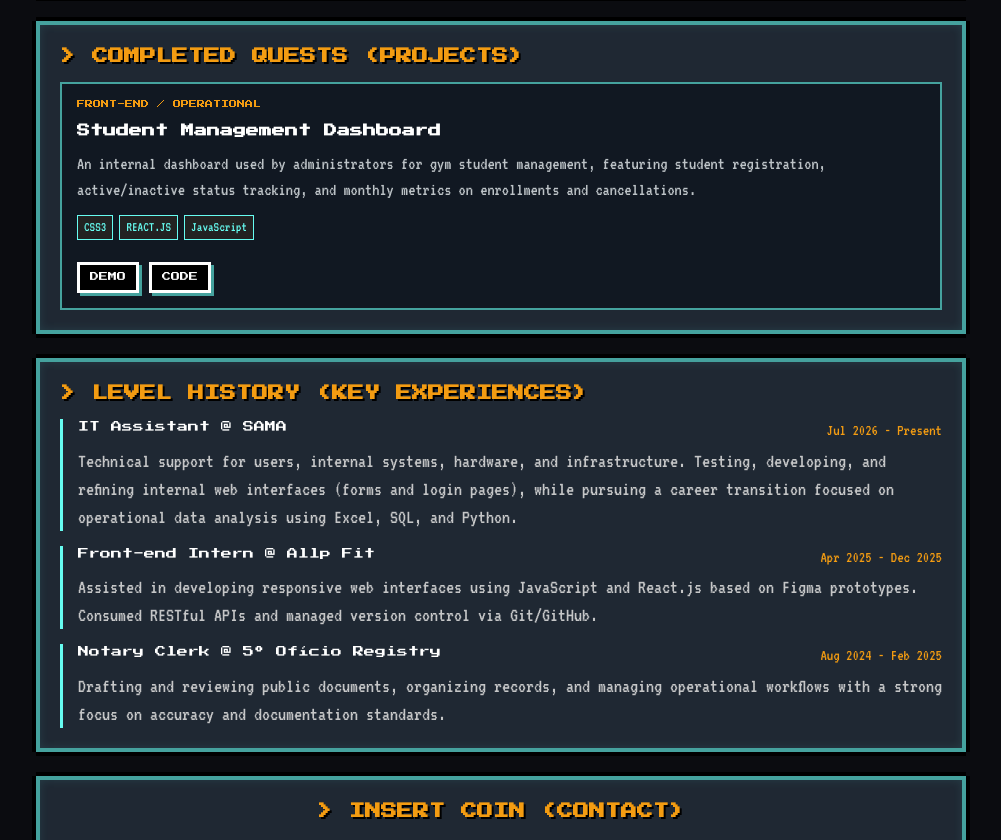
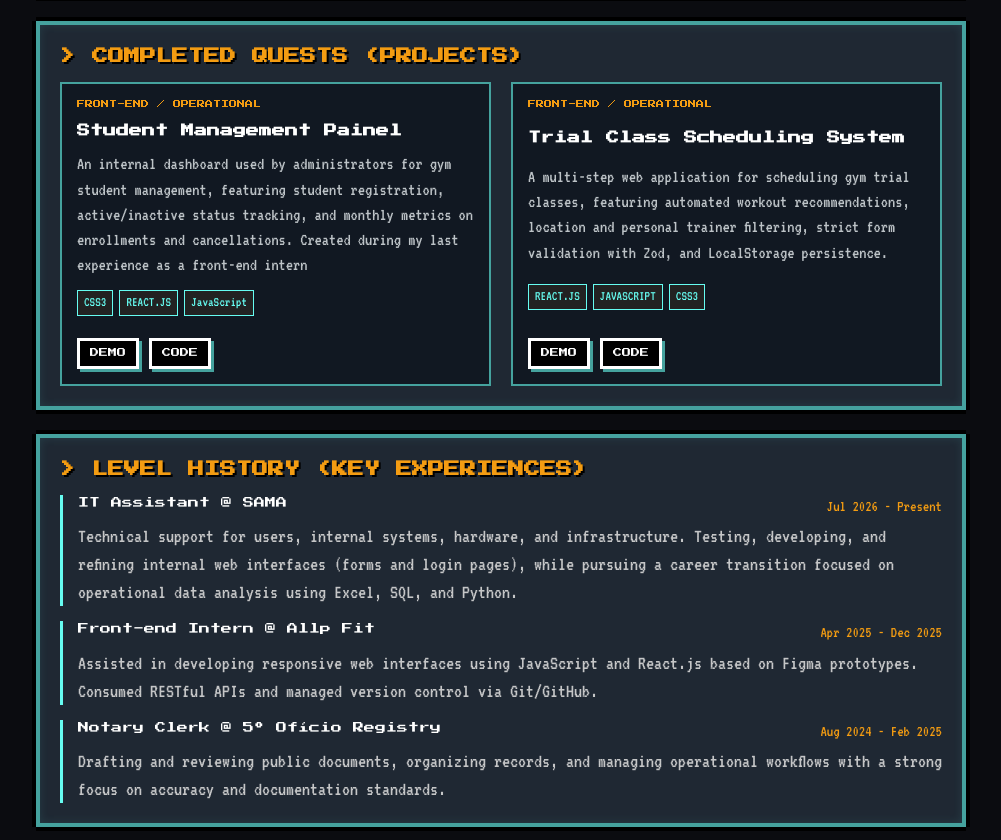
Before and after one commit to Victorjota-web/portfolio, a plain HTML site: page Index.html in a window 1280 px wide. Shown: the part 862-1702 px from the top of the page, without its empty margins (139-1140 px from the left). Drawn offline with Linux system fonts and the light colour scheme.

Commit message:
feat: adiciona projeto 2 ao portfolio

```diff
--- a/Index.html
+++ b/Index.html
@@ -1,5 +1,6 @@
 <!DOCTYPE html>
 <html lang="en">
+
 <head>
   <meta charset="UTF-8">
   <meta name="viewport" content="width=device-width, initial-scale=1.0">
@@ -11,6 +12,7 @@
 
   <link rel="stylesheet" href="style.css">
 </head>
+
 <body>
 
   <canvas id="bg-canvas"></canvas>
@@ -30,7 +32,9 @@
       </div>
       <div class="hp-bar-container">
         <span>HP</span>
-        <div class="hp-bar"><div class="hp-fill"></div></div>
+        <div class="hp-bar">
+          <div class="hp-fill"></div>
+        </div>
       </div>
     </header>
 
@@ -53,7 +57,10 @@
     <section id="about" class="pixel-box">
       <h2 class="section-title">&gt; ABOUT THE PLAYER</h2>
       <p class="bio-text">
-        Currently working as an IT Assistant and pursuing a degree in Systems Analysis and Development, I have hands-on experience in technical support, web development with JavaScript/React, and automation. Focused on building functional interfaces, dynamic forms, and optimizing operational workflows. Currently transitioning into Data Analytics by building skills in Excel, SQL, and Python.
+        Currently working as an IT Assistant and pursuing a degree in Systems Analysis and Development, I have hands-on
+        experience in technical support, web development with JavaScript/React, and automation. Focused on building
+        functional interfaces, dynamic forms, and optimizing operational workflows. Currently transitioning into Data
+        Analytics by building skills in Excel, SQL, and Python.
       </p>
 
       <h3 class="subsection-title">SKILLS INVENTORY:</h3>
@@ -73,9 +80,11 @@
 
         <article class="project-card pixel-box-inner">
           <div class="project-tag">FRONT-END / OPERATIONAL</div>
-          <h3>Student Management Dashboard</h3>
+          <h3>Student Management Painel</h3>
           <p>
-            An internal dashboard used by administrators for gym student management, featuring student registration, active/inactive status tracking, and monthly metrics on enrollments and cancellations.
+            An internal dashboard used by administrators for gym student management, featuring student registration,
+            active/inactive status tracking, and monthly metrics on enrollments and cancellations.
+            Created during my last experience as a front-end intern
           </p>
           <div class="tech-tags">
             <span>CSS3</span>
@@ -84,7 +93,27 @@
           </div>
           <div class="project-links">
             <a href="https://student-management-painel.vercel.app/" target="_blank" class="pixel-btn sm">DEMO</a>
-            <a href="https://github.com/Victorjota-web/student-management-painel" target="_blank" class="pixel-btn sm">CODE</a>
+            <a href="https://github.com/Victorjota-web/student-management-painel" target="_blank"
+              class="pixel-btn sm">CODE</a>
+          </div>
+        </article>
+
+        <article class="project-card pixel-box-inner">
+          <div class="project-tag">FRONT-END / OPERATIONAL</div>
+          <h3>Trial Class Scheduling System</h3>
+          <p>
+            A multi-step web application for scheduling gym trial classes, featuring automated workout recommendations,
+            location and personal trainer filtering, strict form validation with Zod, and LocalStorage persistence.
+          </p>
+          <div class="tech-tags">
+            <span>REACT.JS</span>
+            <span>JAVASCRIPT</span>
+            <span>CSS3</span>
+          </div>
+          <div class="project-links">
+            <a href="https://allpfit-agendamento.vercel.app" target="_blank" class="pixel-btn sm">DEMO</a>
+            <a href="https://github.com/Victorjota-web/allpfit-agendamento" target="_blank"
+              class="pixel-btn sm">CODE</a>
           </div>
         </article>
 
@@ -101,7 +130,9 @@
             <span class="job-date">Jul 2026 - Present</span>
           </div>
           <p>
-            Technical support for users, internal systems, hardware, and infrastructure. Testing, developing, and refining internal web interfaces (forms and login pages), while pursuing a career transition focused on operational data analysis using Excel, SQL, and Python.
+            Technical support for users, internal systems, hardware, and infrastructure. Testing, developing, and
+            refining internal web interfaces (forms and login pages), while pursuing a career transition focused on
+            operational data analysis using Excel, SQL, and Python.
           </p>
         </div>
 
@@ -111,7 +142,8 @@
             <span class="job-date">Apr 2025 - Dec 2025</span>
           </div>
           <p>
-            Assisted in developing responsive web interfaces using JavaScript and React.js based on Figma prototypes. Consumed RESTful APIs and managed version control via Git/GitHub.
+            Assisted in developing responsive web interfaces using JavaScript and React.js based on Figma prototypes.
+            Consumed RESTful APIs and managed version control via Git/GitHub.
           </p>
         </div>
 
@@ -121,7 +153,8 @@
             <span class="job-date">Aug 2024 - Feb 2025</span>
           </div>
           <p>
-            Drafting and reviewing public documents, organizing records, and managing operational workflows with a strong focus on accuracy and documentation standards.
+            Drafting and reviewing public documents, organizing records, and managing operational workflows with a
+            strong focus on accuracy and documentation standards.
           </p>
         </div>
       </div>
@@ -147,4 +180,5 @@
 
   <script src="script.js"></script>
 </body>
+
 </html>
```
